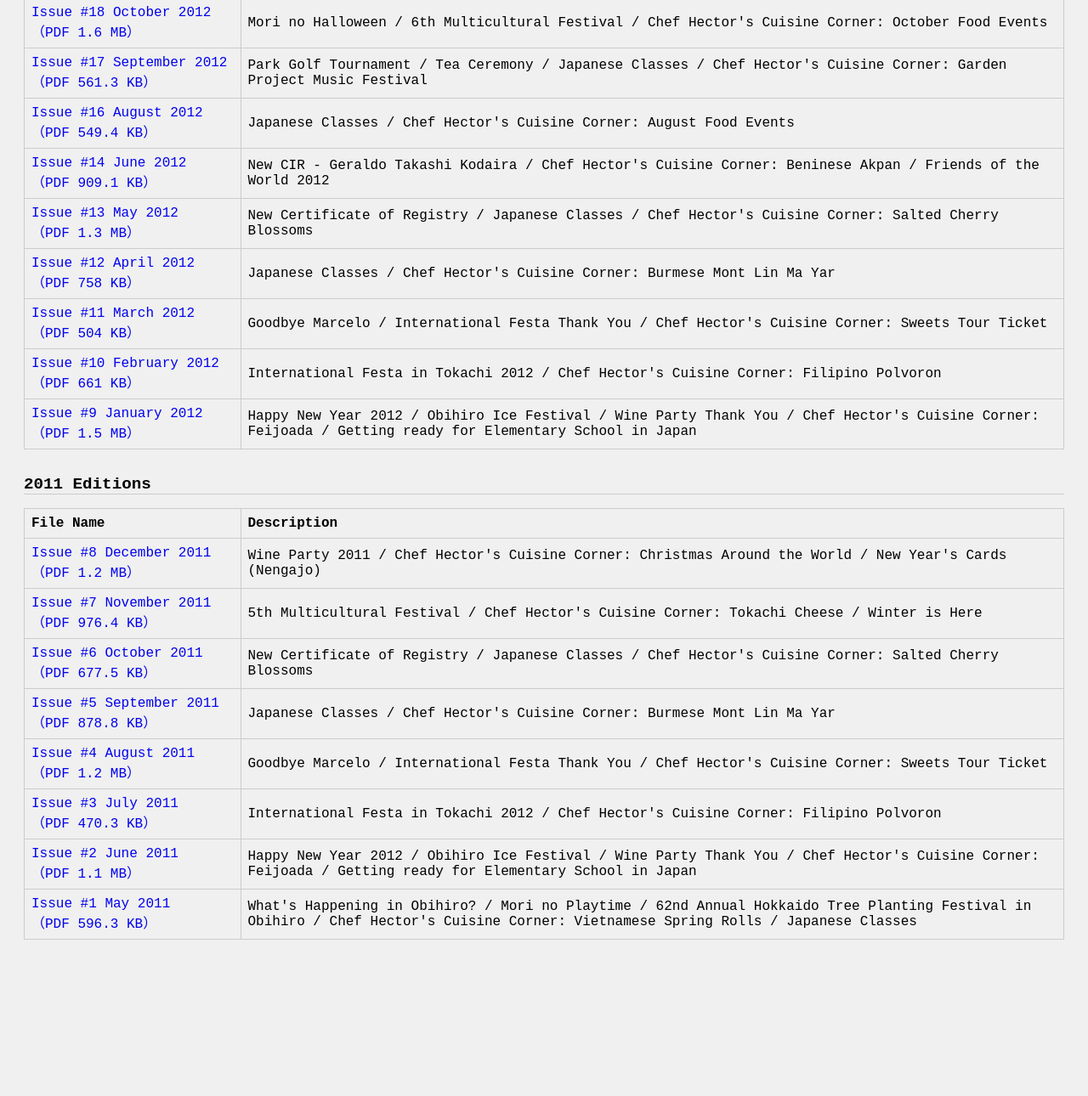
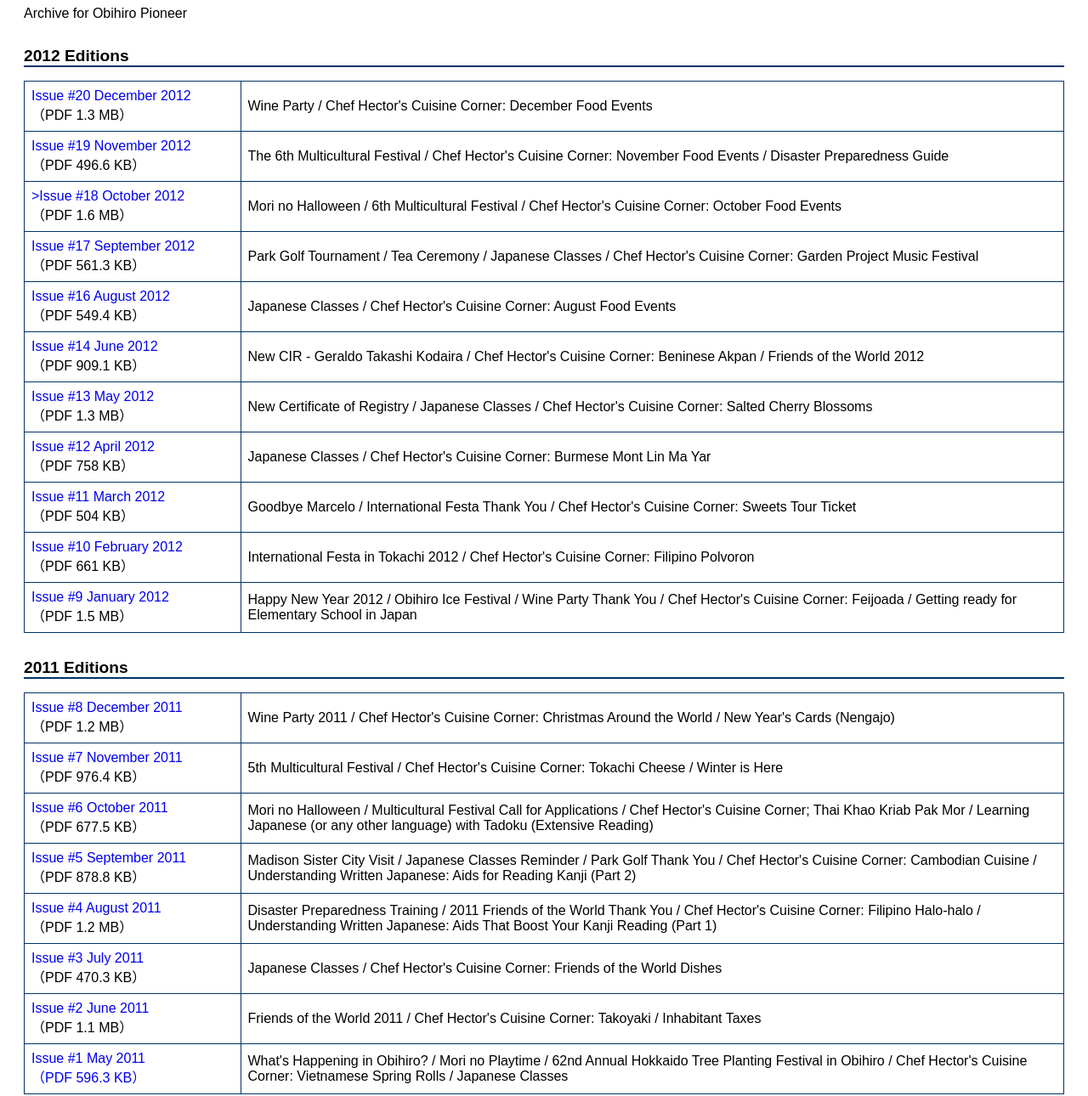
Before and after one commit to obihiropioneer/Obihiro-Pioneer-Archive, a plain HTML site: page index.html in a window 1280 px wide. Shown: the part 351-1641 px from the top of the page at 85% size. Before the commit the page ends 1485 px from the top, so only its background shows below. Drawn offline with Linux system fonts and the light colour scheme.

Commit message:
Update index.html

```diff
--- a/index.html
+++ b/index.html
@@ -1,17 +1,17 @@
 <!DOCTYPE html>
 <html>
 <head>
-    <title>Old-School Archive</title>
+    <title>Obihiro Pioneer Archive</title>
     <style>
         body {
-            background-color: #f0f0f0;
-            font-family: "Courier New", monospace;
+            background-color: #ffffff;
+            font-family: "游ゴシック", YuGothic, "ヒラギノ角ゴ Pro W3", "Hiragino Kaku Gothic Pro", "メイリオ", Meiryo, "ＭＳ Ｐゴシック", sans-serif;
             color: #000;
             padding: 20px;
         }
         h1 { text-align: center; }
         h2 {
-            border-bottom: 1px solid #ccc;
+            border-bottom: 2px solid #003366;
             margin-top: 30px;
             font-size: 1.2em;
         }
@@ -20,21 +20,31 @@
             border-collapse: collapse;
             margin-top: 10px;
             table-layout: fixed;
+            background-color: #ffffff
         }
-        th, td {
+        td {
             padding: 8px;
             text-align: left;
-            border: 1px solid #ccc;
+            border: 1px solid #003366;
             overflow-wrap: break-word;
         }
-        th:nth-child(1), td:nth-child(1) { width: 20%; }
-        th:nth-child(2), td:nth-child(2) { width: 80%; }
+        td:nth-child(1) { width: 20%; }
+        td:nth-child(2) { width: 80%; }
         a { text-decoration: none; color: #0000ee; }
         a:hover { text-decoration: underline; }
         .size { color: #555; font-size: 0.9em; }
+        .banner {
+        width: 1200px;
+        height: 250px;
+            display: block;
+            margin: 0 auto;
+        }
     </style>
 </head>
 <body>
+    <!-- Banner Image -->
+    <img src="opbanner.png" alt="Banner Image" class="banner">
+
     <!-- Page Title -->
     <h1>Obihiro Pioneer Archive</h1>
 
@@ -45,87 +55,85 @@
 
 
 
+
     <!-- Table for 2012 -->
     <h2>2012 Editions</h2>
     <table>
         <tr>
-            <th>File Name</th>
-            <th>Description</th>
-        </tr>
-        <tr>
             <td><a href="pioneer2012-12.pdf">
-                <span>Issue #20 December 2012</span><br>
-                <span>（PDF 1.3 MB）</span>
-            </a></td>
+                 Issue #20 December 2012<br></a>
+                 （PDF 1.3 MB）
+            </td>
             <td>Wine Party / Chef Hector's Cuisine Corner: December Food Events</td>
         </tr>
         <tr>
             <td><a href="pioneer2012-11.pdf">
-                 <span>Issue #19 November 2012</span><br>
-                 <span>（PDF 496.6 KB）</span>
-            </a></td>
+                 Issue #19 November 2012<br></a>
+                 （PDF 496.6 KB）
+            </td>
             <td>The 6th Multicultural Festival / Chef Hector's Cuisine Corner: November Food Events / Disaster Preparedness Guide</td>
         </tr>
         <tr>
             <td><a href="pioneer2012-10.pdf">
-                 <span>Issue #18 October 2012</span><br>
-                 <span>（PDF 1.6 MB）</span>
-            </a></td>
+                 >Issue #18 October 2012<br></a>
+                 （PDF 1.6 MB）
+            </td>
             <td>Mori no Halloween / 6th Multicultural Festival / Chef Hector's Cuisine Corner: October Food Events</td>
         </tr>
         <tr>
             <td><a href="pioneer2012-9.pdf">
-                 <span>Issue #17 September 2012</span><br>
-                 <span>（PDF 561.3 KB）</span>
-            </a></td>
+                 Issue #17 September 2012<br></a>
+                 （PDF 561.3 KB）
+            </td>
             <td>Park Golf Tournament / Tea Ceremony / Japanese Classes / Chef Hector's Cuisine Corner: Garden Project Music Festival</td>
         </tr>
         <tr>
             <td><a href="pioneer2012-8.pdf">
-                 <span>Issue #16 August 2012</span><br>
-                 <span>（PDF 549.4 KB）</span>
-            </a></td>
+                 Issue #16 August 2012<br></a>
+                （PDF 549.4 KB）
+            </td>
             <td>Japanese Classes / Chef Hector's Cuisine Corner: August Food Events</td>
         </tr>
         <tr>
             <td><a href="pioneer2012-6.pdf">
-                 <span>Issue #14 June 2012</span><br>
-                 <span>（PDF 909.1 KB）</span>
-            </a></td>
+                 Issue #14 June 2012<br></a>
+                 （PDF 909.1 KB）
+            </td>
             <td>New CIR - Geraldo Takashi Kodaira / Chef Hector's Cuisine Corner: Beninese Akpan / Friends of the World 2012</td>
         </tr>
         <tr>
             <td><a href="pioneer2012-5.pdf">
-                 <span>Issue #13 May 2012</span><br>
-                 <span>（PDF 1.3 MB）</a></td>
+                 Issue #13 May 2012<br></a>
+                 （PDF 1.3 MB）
+            </td>
             <td>New Certificate of Registry / Japanese Classes / Chef Hector's Cuisine Corner: Salted Cherry Blossoms</td>
         </tr>
         <tr>
             <td><a href="pioneer2012-4.pdf">
-                 <span>Issue #12 April 2012</span><br>
-                 <span>（PDF 758 KB）</span>
-            </a></td>
+                 Issue #12 April 2012<br></a>
+                 （PDF 758 KB）
+            </td>
             <td>Japanese Classes / Chef Hector's Cuisine Corner: Burmese Mont Lin Ma Yar</td>
         </tr>
         <tr>
             <td><a href="pioneer2012-3.pdf">
-                 <span>Issue #11 March 2012</span><br>
-                 <span>（PDF 504 KB）</span>
-            </a></td>
+                 Issue #11 March 2012<br></a>
+                 （PDF 504 KB）
+            </td>
             <td>Goodbye Marcelo / International Festa Thank You / Chef Hector's Cuisine Corner: Sweets Tour Ticket</td>
         </tr>
         <tr>
             <td><a href="pioneer2012-2.pdf">
-                 <span>Issue #10 February 2012</span><br>
-                 <span>（PDF 661 KB）</span>
-            </a></td>
+                 Issue #10 February 2012<br></a>
+                 （PDF 661 KB）
+            </td>
             <td>International Festa in Tokachi 2012 / Chef Hector's Cuisine Corner: Filipino Polvoron</td>
         </tr>
         <tr>
             <td><a href="pioneer2012-1.pdf">
-                 <span>Issue #9 January 2012</span><br>
-                 <span>（PDF 1.5 MB）</span>
-            </a></td>
+                 Issue #9 January 2012<br></a>
+                 （PDF 1.5 MB）
+            </td>
             <td>Happy New Year 2012 / Obihiro Ice Festival / Wine Party Thank You / Chef Hector's Cuisine Corner: Feijoada / Getting ready for Elementary School in Japan</td>
         </tr>
     </table>
@@ -136,65 +144,71 @@
     <h2>2011 Editions</h2>
     <table>
         <tr>
-            <th>File Name</th>
-            <th>Description</th>
-        </tr>
-        <tr>
             <td><a href="pioneer2011-12.pdf">
-                 <span>Issue #8 December 2011</span><br>
-                 <span>（PDF 1.2 MB）</span>
-            </a></td>
+                 Issue #8 December 2011<br></a>
+                 （PDF 1.2 MB）
+            </td>
             <td>Wine Party 2011 / Chef Hector's Cuisine Corner: Christmas Around the World / New Year's Cards (Nengajo)</td>
         </tr>
+
         <tr>
             <td><a href="pioneer2011-11.pdf">
-                 <span>Issue #7 November 2011</span><br>
-                 <span>（PDF 976.4 KB）</span>
-            </a></td>
+                 Issue #7 November 2011<br></a>
+                 （PDF 976.4 KB）
+            </td>
             <td>5th Multicultural Festival / Chef Hector's Cuisine Corner: Tokachi Cheese / Winter is Here</td>
         </tr>
+
         <tr>
             <td><a href="pioneer2011-10.pdf">
-                 <span>Issue #6 October 2011</span><br>
-                 <span>（PDF 677.5 KB）</span>
-            </a></td>
-            <td>New Certificate of Registry / Japanese Classes / Chef Hector's Cuisine Corner: Salted Cherry Blossoms</td>
+                 Issue #6 October 2011<br></a>
+                 （PDF 677.5 KB）
+            </td>
+            <td>Mori no Halloween / Multicultural Festival Call for Applications / Chef Hector's Cuisine Corner; Thai Khao Kriab Pak Mor / Learning Japanese (or any other language) with Tadoku (Extensive Reading)</td>
         </tr>
+
         <tr>
             <td><a href="pioneer2011-9.pdf">
-                 <span>Issue #5 September 2011</span><br>
-                 <span>（PDF 878.8 KB）</span>
-            </a></td>
-            <td>Japanese Classes / Chef Hector's Cuisine Corner: Burmese Mont Lin Ma Yar</td>
+                 Issue #5 September 2011<br></a>
+                 （PDF 878.8 KB）
+            </td>
+            <td>Madison Sister City Visit / Japanese Classes Reminder / Park Golf Thank You / Chef Hector's Cuisine Corner: Cambodian Cuisine / Understanding Written Japanese: Aids for Reading Kanji (Part 2)</td>
         </tr>
+
         <tr>
             <td><a href="pioneer2011-8.pdf">
-                 <span>Issue #4 August 2011</span><br>
-                 <span>（PDF 1.2 MB）</span>
-            </a></td>
-            <td>Goodbye Marcelo / International Festa Thank You / Chef Hector's Cuisine Corner: Sweets Tour Ticket</td>
+                 Issue #4 August 2011<br></a>
+                 （PDF 1.2 MB）
+            </td>
+            <td>Disaster Preparedness Training / 2011 Friends of the World Thank You / Chef Hector's Cuisine Corner: Filipino Halo-halo / Understanding Written Japanese: Aids That Boost Your Kanji Reading (Part 1)</td>
         </tr>
+
         <tr>
             <td><a href="pioneer2011-7.pdf">
-                 <span>Issue #3 July 2011</span><br>
-                 <span>（PDF 470.3 KB）</span>
-            </a></td>
-            <td>International Festa in Tokachi 2012 / Chef Hector's Cuisine Corner: Filipino Polvoron</td>
+                 Issue #3 July 2011<br></a>
+                 （PDF 470.3 KB）
+            </td>
+            <td>Japanese Classes / Chef Hector's Cuisine Corner: Friends of the World Dishes</td>
         </tr>
+
         <tr>
             <td><a href="pioneer2011-6.pdf">
-                 <span>Issue #2 June 2011</span><br>
-                 <span>（PDF 1.1 MB）</span>
-            </a></td>
-            <td>Happy New Year 2012 / Obihiro Ice Festival / Wine Party Thank You / Chef Hector's Cuisine Corner: Feijoada / Getting ready for Elementary School in Japan</td>
+                 Issue #2 June 2011<br></a>
+                 （PDF 1.1 MB）
+            </td>
+            <td>Friends of the World 2011 / Chef Hector's Cuisine Corner: Takoyaki / Inhabitant Taxes</td>
         </tr>
+
         <tr>
             <td><a href="pioneer2011-5.pdf">
-                <span>Issue #1 May 2011</span><br>
-                <span>（PDF 596.3 KB）</span>
-            </a></td>
+                 Issue #1 May 2011<br>
+                 （PDF 596.3 KB）
+            </td>
             <td>What's Happening in Obihiro? / Mori no Playtime / 62nd Annual Hokkaido Tree Planting Festival in Obihiro / Chef Hector's Cuisine Corner: Vietnamese Spring Rolls / Japanese Classes</td>
         </tr>
+
+
+
     </table>
 </body>
 </html>
```
